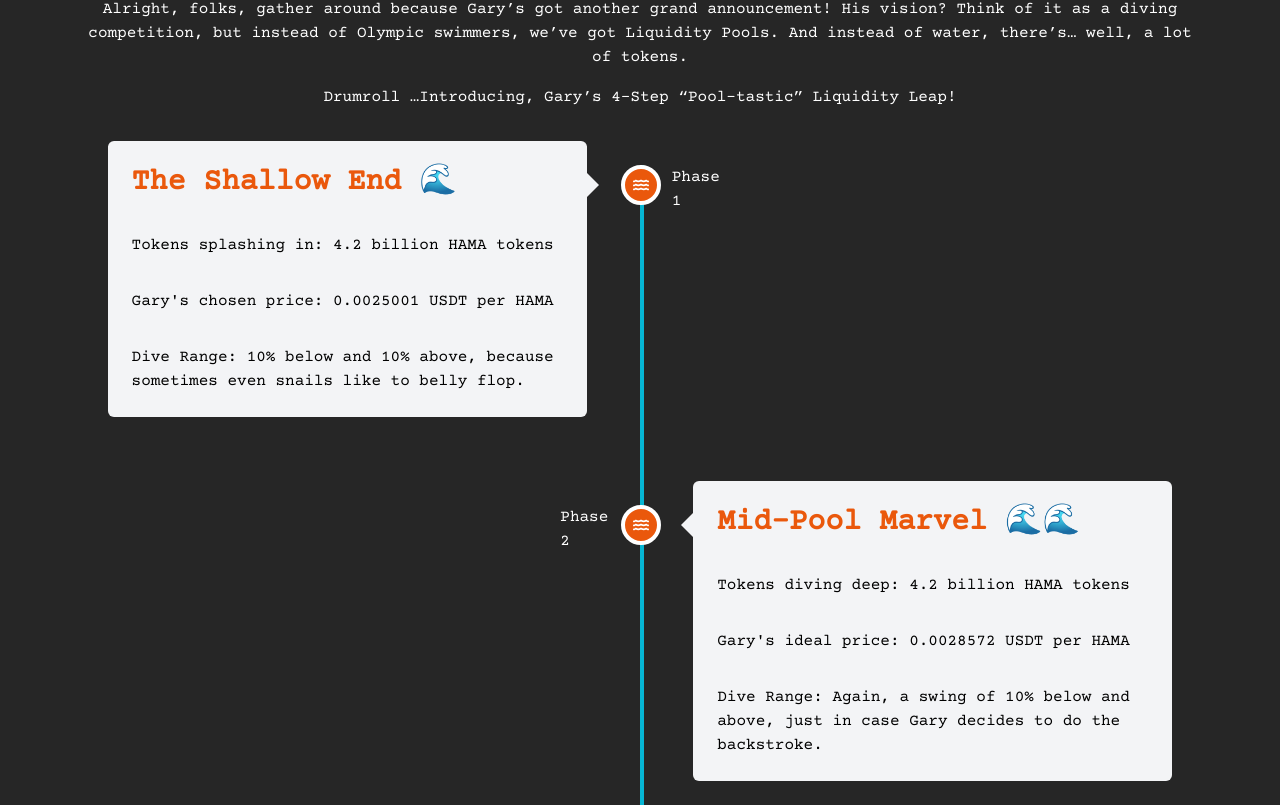
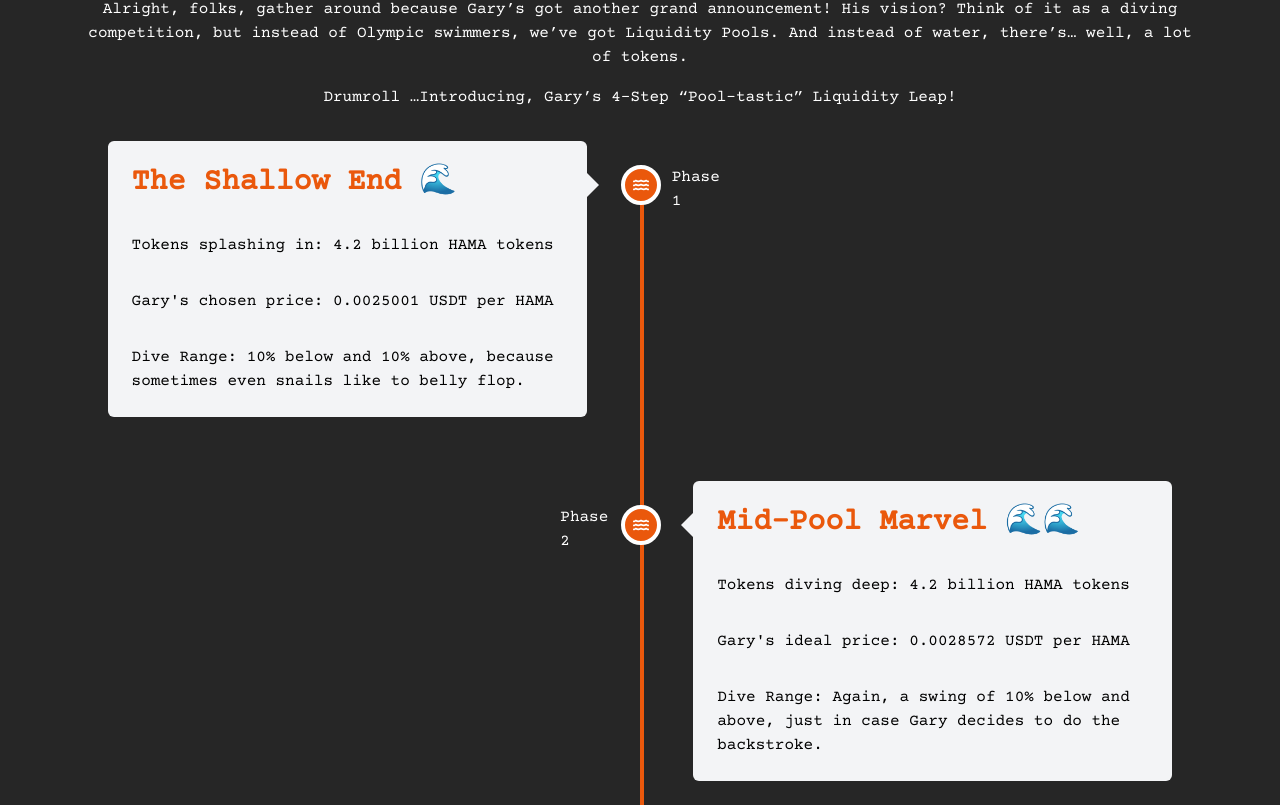
Before and after one commit to Iamsaad2118/updatedBlue, a Next.js app: page / in a window 1280 px wide. Shown: the part 2395-3200 px from the top of the page. Built offline with nearby package versions, Linux system fonts and the light colour scheme.

Commit message:
Add timeline indicator to Road Map section

```diff
--- a/package.json
+++ b/package.json
@@ -14,6 +14,7 @@
     "next": "14.0.1",
     "react": "^18",
     "react-dom": "^18",
+    "react-intersection-observer": "^9.5.3",
     "tailwind-merge": "^2.0.0"
   },
   "devDependencies": {
--- a/src/app/page-sections/road-map/SectionRoadMap.tsx
+++ b/src/app/page-sections/road-map/SectionRoadMap.tsx
@@ -1,46 +1,6 @@
 import { Heading } from "@/components/typography/Heading";
-import { TimelinePhase } from "./TimelinePhase";
 import { Container } from "@/components/container/Container";
-
-type TimelinePhaseItem = {
-  title: string;
-  paragraphs: string[];
-};
-
-const timelinePhases: TimelinePhaseItem[] = [
-  {
-    title: "The Shallow End 🌊",
-    paragraphs: [
-      "Tokens splashing in: 4.2 billion HAMA tokens",
-      "Gary's chosen price: 0.0025001 USDT per HAMA",
-      "Dive Range: 10% below and 10% above, because sometimes even snails like to belly flop.",
-    ],
-  },
-  {
-    title: "Mid-Pool Marvel 🌊🌊",
-    paragraphs: [
-      "Tokens diving deep: 4.2 billion HAMA tokens",
-      "Gary's ideal price: 0.0028572 USDT per HAMA",
-      "Dive Range: Again, a swing of 10% below and above, just in case Gary decides to do the backstroke.",
-    ],
-  },
-  {
-    title: "The Deep Dive 🌊🌊🌊",
-    paragraphs: [
-      "Tokens submerged: 4.2 billion HAMA tokens",
-      "Gary's dream price: 0.0032144 USDT per HAMA",
-      "Dive Range: Yet again, it's 10% this way or that. Why? Consistency is key when you're a snail with a plan.",
-    ],
-  },
-  {
-    title: "The Abyss of Abundance 🌊🌊🌊🌊",
-    paragraphs: [
-      "Tokens taking the plunge: 4.2 billion HAMA tokens",
-      "Gary's grand price: 0.0035715 USDT per HAMA",
-      "The Range: You guessed it, the good ol' 10% swing. Gary’s going for the gold!",
-    ],
-  },
-];
+import { Timeline } from "./Timeline";
 
 export function SectionRoadMap() {
   return (
@@ -61,19 +21,7 @@ export function SectionRoadMap() {
               Drumroll …Introducing, Gary’s 4-Step “Pool-tastic” Liquidity Leap!
             </p>
           </div>
-          <div>
-            {timelinePhases.map((timelinePhase, index) => (
-              <TimelinePhase
-                key={index}
-                index={index + 1}
-                isFinal={index === timelinePhases.length - 1}
-                title={timelinePhase.title}
-                content={timelinePhase.paragraphs.map((line, lineIndex) => (
-                  <p key={lineIndex}>{line}</p>
-                ))}
-              />
-            ))}
-          </div>
+          <Timeline />
           <div className="space-y-4 text-white text-center">
             <p>
               And now, the plot twist: As soon as our hero Gary raises a cool 51
--- /dev/null
+++ b/src/app/page-sections/road-map/Timeline.tsx
@@ -0,0 +1,59 @@
+import { TimelinePhase } from "./TimelinePhase";
+
+type TimelinePhaseItem = {
+  title: string;
+  paragraphs: string[];
+};
+
+const timelinePhases: TimelinePhaseItem[] = [
+  {
+    title: "The Shallow End 🌊",
+    paragraphs: [
+      "Tokens splashing in: 4.2 billion HAMA tokens",
+      "Gary's chosen price: 0.0025001 USDT per HAMA",
+      "Dive Range: 10% below and 10% above, because sometimes even snails like to belly flop.",
+    ],
+  },
+  {
+    title: "Mid-Pool Marvel 🌊🌊",
+    paragraphs: [
+      "Tokens diving deep: 4.2 billion HAMA tokens",
+      "Gary's ideal price: 0.0028572 USDT per HAMA",
+      "Dive Range: Again, a swing of 10% below and above, just in case Gary decides to do the backstroke.",
+    ],
+  },
+  {
+    title: "The Deep Dive 🌊🌊🌊",
+    paragraphs: [
+      "Tokens submerged: 4.2 billion HAMA tokens",
+      "Gary's dream price: 0.0032144 USDT per HAMA",
+      "Dive Range: Yet again, it's 10% this way or that. Why? Consistency is key when you're a snail with a plan.",
+    ],
+  },
+  {
+    title: "The Abyss of Abundance 🌊🌊🌊🌊",
+    paragraphs: [
+      "Tokens taking the plunge: 4.2 billion HAMA tokens",
+      "Gary's grand price: 0.0035715 USDT per HAMA",
+      "The Range: You guessed it, the good ol' 10% swing. Gary’s going for the gold!",
+    ],
+  },
+];
+
+export function Timeline() {
+  return (
+    <div>
+      {timelinePhases.map((timelinePhase, i) => (
+        <TimelinePhase
+          key={i}
+          index={i + 1}
+          isFinal={i === timelinePhases.length - 1}
+          title={timelinePhase.title}
+          content={timelinePhase.paragraphs.map((line, lineIndex) => (
+            <p key={lineIndex}>{line}</p>
+          ))}
+        />
+      ))}
+    </div>
+  );
+}
--- a/src/app/page-sections/road-map/TimelinePhase.tsx
+++ b/src/app/page-sections/road-map/TimelinePhase.tsx
@@ -1,6 +1,7 @@
-import { Water } from "@/components/icons";
+import React from "react";
 import { Heading } from "@/components/typography/Heading";
 import { twMerge } from "tailwind-merge";
+import { TimelinePhaseProgressIndicator } from "./TimelinePhaseProgressIndicator";
 
 type TimelinePhaseProps = {
   index: number;
@@ -42,23 +43,10 @@ export function TimelinePhase({
           Phase {index}
         </span>
       </div>
-      {!isFinal && (
-        <div className="absolute top-6 left-1/2 w-1 bg-cyan-500 h-full">
-          {/* TODO: implement progress bar height */}
-          <div className="w-full bg-orange-600" style={{ height: "0%" }}></div>
-        </div>
-      )}
-      <div
-        className={twMerge(
-          "absolute top-6 left-1/2 w-10 h-10 ml-[-19px] bg-orange-600 rounded-full",
-          "border-4 border-white",
-          "flex justify-center items-center",
-        )}
-      >
-        <span className="text-white">
-          <Water />
-        </span>
-      </div>
+      <TimelinePhaseProgressIndicator
+        hasProgressBar={!isFinal}
+        className="absolute top-6 left-1/2 h-full"
+      />
     </div>
   );
 }
--- /dev/null
+++ b/src/app/page-sections/road-map/TimelinePhaseProgressIndicator.tsx
@@ -0,0 +1,92 @@
+"use client";
+
+import { Water } from "@/components/icons";
+import React from "react";
+import { useInView } from "react-intersection-observer";
+import { twMerge } from "tailwind-merge";
+
+type TimelinePhaseProgressIndicatorProps = {
+  hasProgressBar: boolean;
+  className?: string;
+};
+
+export function TimelinePhaseProgressIndicator({
+  hasProgressBar,
+  className,
+}: TimelinePhaseProgressIndicatorProps) {
+  const [progressIndicatorHeight, setProgressIndicatorHeight] =
+    React.useState(0);
+
+  const progressIndicatorContainerRef = React.useRef<HTMLDivElement>(null);
+
+  const { ref: targetRef, entry } = useInView({
+    threshold: (() => {
+      const thresholds = [];
+
+      for (let i = 0; i <= 1.0; i += 0.01) {
+        thresholds.push(i);
+      }
+
+      return thresholds;
+    })(),
+  });
+
+  const isIntersecting = !!entry?.isIntersecting;
+
+  React.useEffect(() => {
+    const handleScroll = () => {
+      if (entry && progressIndicatorContainerRef.current) {
+        const height = progressIndicatorContainerRef.current.clientHeight;
+
+        if (entry.boundingClientRect.top < 0) {
+          setProgressIndicatorHeight(height);
+        } else {
+          setProgressIndicatorHeight(entry.intersectionRatio * height);
+        }
+      }
+    };
+
+    window.addEventListener("scroll", handleScroll);
+
+    return () => {
+      window.removeEventListener("scroll", handleScroll);
+    };
+  }, [entry]);
+
+  return (
+    <div className={className}>
+      <div
+        ref={targetRef}
+        className="absolute top-[300px] invisible w-1 h-full"
+        aria-hidden
+      />
+      {hasProgressBar && (
+        <div
+          ref={progressIndicatorContainerRef}
+          className="absolute top-2 left-1/2 w-1 h-full bg-cyan-500"
+        >
+          <div
+            role="progressbar"
+            className="w-full bg-orange-600"
+            style={{
+              height: `${progressIndicatorHeight}px`,
+            }}
+          />
+        </div>
+      )}
+      <div
+        className={twMerge(
+          "absolute top-0 w-10 h-10 ml-[-19px] rounded-full",
+          "border-4 border-white",
+          "flex justify-center items-center",
+          "transition-colors duration-500",
+          isIntersecting ? "bg-orange-600" : "bg-white",
+        )}
+      >
+        <span className={isIntersecting ? "text-white" : "text-orange-600"}>
+          <Water />
+        </span>
+      </div>
+    </div>
+  );
+}
```
Also changed, not shown: 1 other file (tests, documents, lock files or other folders).
